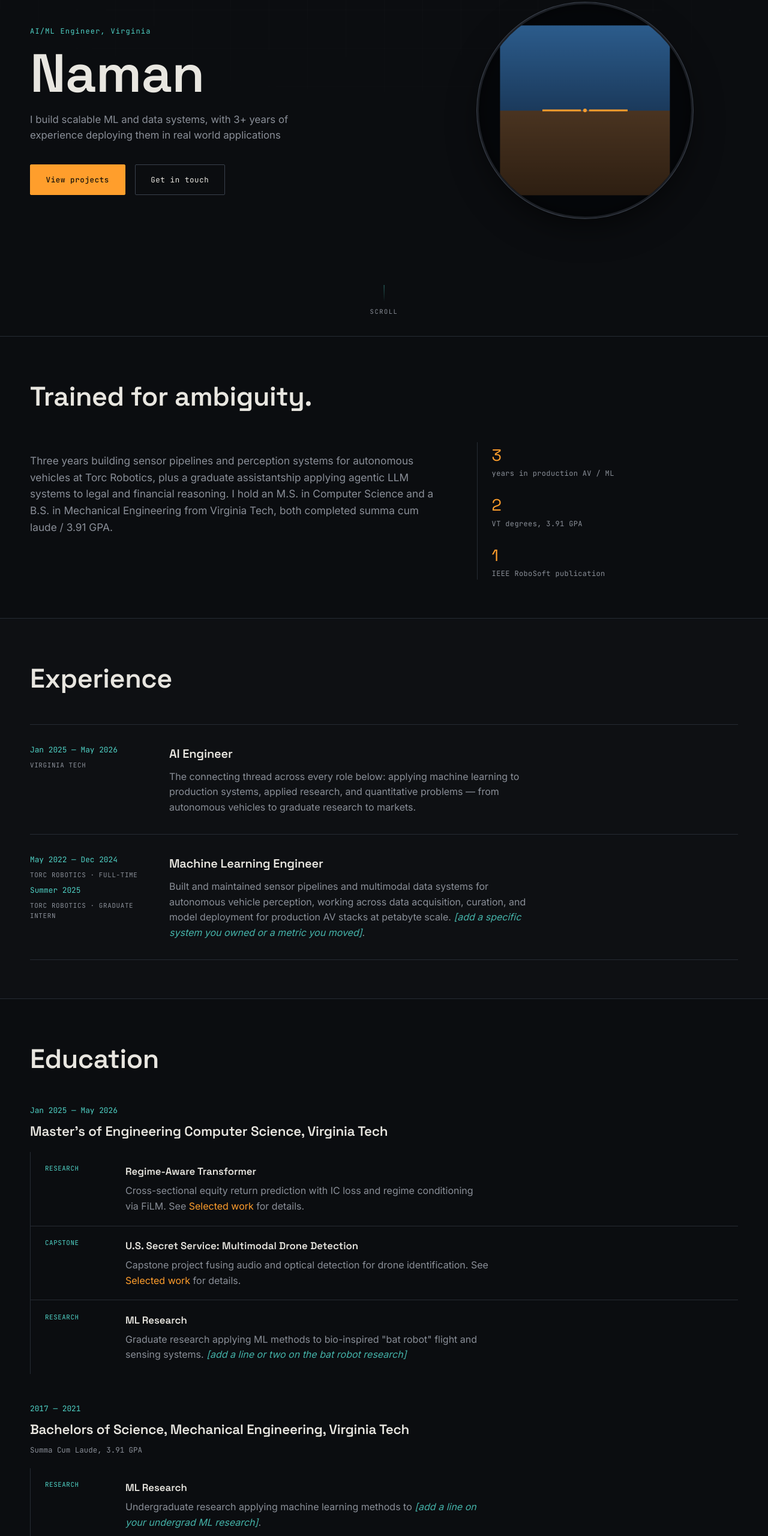
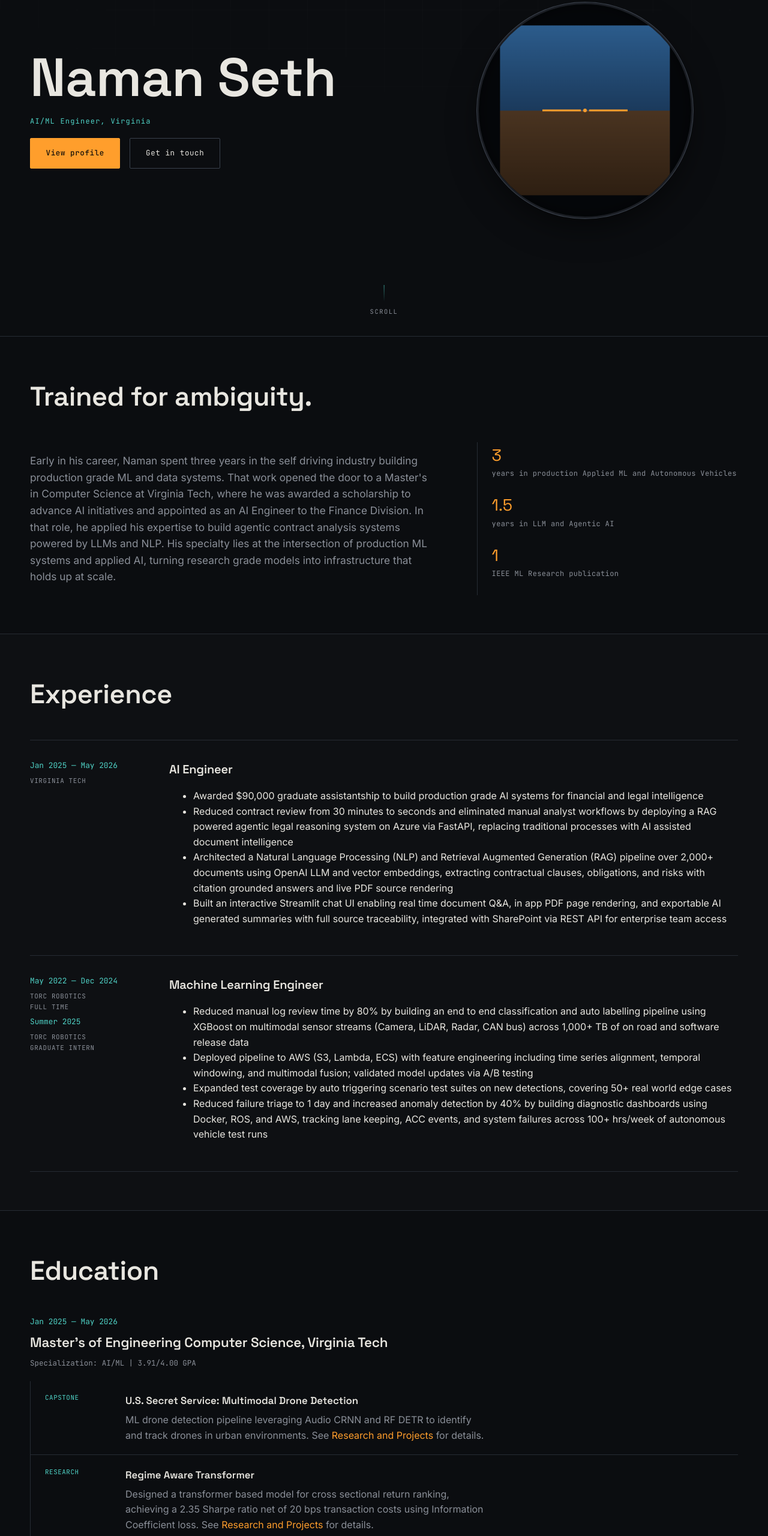
Before and after one commit to nseth7/naman-seth, a plain HTML site: page index.html in a window 1280 px wide. Shown: the part 240-2800 px from the top of the page at 60% size. Drawn offline with Linux system fonts and the light colour scheme.

Commit message:
upload new format changes index.html

```diff
--- a/index.html
+++ b/index.html
@@ -31,11 +31,10 @@
 <header class="hero" id="top">
   <div class="hero-inner">
     <div class="hero-text">
+      <h1>Naman Seth</h1>
       <p class="eyebrow">AI/ML Engineer, Virginia</p>
-      <h1>Naman</h1>
-      <p class="hero-sub">I build scalable ML and data systems, with 3+ years of experience deploying them in real world applications</p>
       <div class="hero-actions">
-        <a href="#projects" class="btn btn-primary">View projects</a>
+        <a href="#about" class="btn btn-primary">View profile</a>
         <a href="#contact" class="btn btn-ghost">Get in touch</a>
       </div>
     </div>
@@ -65,15 +64,16 @@
       <h2>Trained for ambiguity.</h2>
       <div class="about-grid">
         <p class="about-lead">
-          Three years building sensor pipelines and perception systems for autonomous vehicles at Torc Robotics,
-          plus a graduate assistantship applying agentic LLM systems to legal and financial reasoning.
-          I hold an M.S. in Computer Science and a B.S. in Mechanical Engineering from Virginia Tech, both
-          completed summa cum laude / 3.91 GPA.
+          Early in his career, Naman spent three years in the self driving industry building production grade ML and data systems.
+          That work opened the door to a Master's in Computer Science at Virginia Tech, where he was awarded a scholarship to advance AI initiatives and appointed
+          as an AI Engineer to the Finance Division. In that role, he applied his expertise to build agentic contract analysis systems powered by LLMs and NLP.
+
+        His specialty lies at the intersection of production ML systems and applied AI, turning research grade models into infrastructure that holds up at scale.
         </p>
         <ul class="stat-list">
-          <li><span class="stat-num">3</span><span class="stat-label">years in production AV / ML</span></li>
-          <li><span class="stat-num">2</span><span class="stat-label">VT degrees, 3.91 GPA</span></li>
-          <li><span class="stat-num">1</span><span class="stat-label">IEEE RoboSoft publication</span></li>
+          <li><span class="stat-num">3</span><span class="stat-label">years in production Applied ML and Autonomous Vehicles</span></li>
+          <li><span class="stat-num">1.5</span><span class="stat-label">years in LLM and Agentic AI</span></li>
+          <li><span class="stat-num">1</span><span class="stat-label">IEEE ML Research publication</span></li>
         </ul>
       </div>
     </div>
@@ -91,24 +91,37 @@
         </div>
         <div class="log-body">
           <h3>AI Engineer</h3>
-            <p>The connecting thread across every role below: applying machine learning to production
-            systems, applied research, and quantitative problems — from autonomous vehicles to graduate
-            research to markets.</p>
+          <ul class="log-details">
+            <li>Awarded $90,000 graduate assistantship to build production grade AI systems for financial and legal intelligence</li>
+            <li>Reduced contract review from 30 minutes to seconds and eliminated manual analyst workflows by deploying a RAG powered
+              agentic legal reasoning system on Azure via FastAPI, replacing traditional processes with AI assisted document intelligence</li>
+            <li>Architected a Natural Language Processing (NLP) and Retrieval Augmented Generation (RAG) pipeline over 2,000+ documents
+              using OpenAI LLM and vector embeddings, extracting contractual clauses, obligations, and risks with citation grounded
+                answers and live PDF source rendering</li>
+            <li>Built an interactive Streamlit chat UI enabling real time document Q&A, in app PDF page rendering, and exportable AI
+                generated summaries with full source traceability, integrated with SharePoint via REST API for enterprise team access</li>
+          </ul>
         </div>
       </div>
 
         <div class="log-entry">
           <div class="log-meta">
             <span class="log-time">May 2022 — Dec 2024</span>
-            <span class="log-tag">TORC ROBOTICS · FULL-TIME</span>
+            <span class="log-tag">TORC ROBOTICS <br> FULL TIME</span>
             <span class="log-time">Summer 2025</span>
-            <span class="log-tag">TORC ROBOTICS · GRADUATE INTERN</span>
+            <span class="log-tag">TORC ROBOTICS <br> GRADUATE INTERN</span>
           </div>
           <div class="log-body">
             <h3>Machine Learning Engineer</h3>
-            <p>Built and maintained sensor pipelines and multimodal data systems for autonomous vehicle
-            perception, working across data acquisition, curation, and model deployment for production AV
-            stacks at petabyte scale. <span class="fill-me">[add a specific system you owned or a metric you moved]</span>.</p>
+            <ul class="log-details">
+            <li>Reduced manual log review time by 80% by building an end to end classification and auto labelling pipeline using XGBoost on
+              multimodal sensor streams (Camera, LiDAR, Radar, CAN bus) across 1,000+ TB of on road and software release data</li>
+            <li>Deployed pipeline to AWS (S3, Lambda, ECS) with feature engineering including time series alignment, temporal windowing,
+                and multimodal fusion; validated model updates via A/B testing</li>
+            <li>Expanded test coverage by auto triggering scenario test suites on new detections, covering 50+ real world edge cases</li>
+            <li>Reduced failure triage to 1 day and increased anomaly detection by 40% by building diagnostic dashboards using Docker,
+                ROS, and AWS, tracking lane keeping, ACC events, and system failures across 100+ hrs/week of autonomous vehicle test runs</li>
+                </ul>
           </div>
         </div>
   </section>
@@ -123,29 +136,31 @@
             <span class="log-time">Jan 2025 — May 2026</span>
             <h3>Master's of Engineering Computer Science, Virginia Tech</h3>
           </div>
+          <p class="education-sub">Specialization: AI/ML |  3.91/4.00 GPA</p>
           <ul class="education-positions">
-            <li>
-              <span class="position-tag">RESEARCH</span>
-              <div class="position-body">
-                <h4>Regime-Aware Transformer</h4>
-                <p>Cross-sectional equity return prediction with IC loss and regime conditioning via FiLM.
-                See <a href="#projects">Selected work</a> for details.</p>
-              </div>
-            </li>
           <li>
               <span class="position-tag">CAPSTONE</span>
               <div class="position-body">
                 <h4>U.S. Secret Service: Multimodal Drone Detection</h4>
-                <p>Capstone project fusing audio and optical detection for drone identification. See
-                <a href="#projects">Selected work</a> for details.</p>
+                <p>ML drone detection pipeline leveraging Audio CRNN and RF DETR to identify and track drones in urban environments. See <a href="#projects">Research and Projects</a> for details.</p>
+              </div>
+            </li>
+
+
+            </li>
+            <li>
+              <span class="position-tag">RESEARCH</span>
+              <div class="position-body">
+                <h4>Regime Aware Transformer</h4>
+                <p> Designed a transformer based model for cross sectional return ranking, achieving a 2.35 Sharpe ratio net of 20 bps transaction costs using Information Coefficient loss.
+                See <a href="#projects">Research and Projects</a> for details.</p>
               </div>
             </li>
             <li>
               <span class="position-tag">RESEARCH</span>
               <div class="position-body">
                 <h4>ML Research</h4>
-                <p>Graduate research applying ML methods to bio-inspired "bat robot" flight and sensing
-                systems. <span class="fill-me">[add a line or two on the bat robot research]</span></p>
+                <p> Built and evaluated CNN/RNN networks and clustering algorithms (DBSCAN, k-means) for autonomous navigation tasks</p>
               </div>
             </li>
           </ul>
@@ -154,16 +169,15 @@
         <div class="education-block">
           <div class="education-head">
             <span class="log-time">2017 — 2021</span>
-            <h3>Bachelors of Science, Mechanical Engineering, Virginia Tech</h3>
+            <h3>Bachelors, Mechanical Engineering, Virginia Tech</h3>
           </div>
-          <p class="education-sub">Summa Cum Laude, 3.91 GPA</p>
+          <p class="education-sub">Summa Cum Laude | 3.91/4.00 GPA</p>
           <ul class="education-positions">
             <li>
               <span class="position-tag">RESEARCH</span>
               <div class="position-body">
                 <h4>ML Research</h4>
-                <p>Undergraduate research applying machine learning methods to
-                <span class="fill-me">[add a line on your undergrad ML research]</span>.</p>
+                <p> Published ML research. See <a href="#projects">Research and Projects</a> for details.</p></p>
               </div>
             </li>
           </ul>
@@ -180,47 +194,46 @@
 
 
       <h2>Research and Projects</h2>
+      <article class="project-card">
 
-      <div class="publication">
-        <h3>PUBLICATION</h3>
-        <a href="https://arxiv.org/abs/2111.04542">IEEE RoboSoft: Wrapped Haptic Display for Communicating Physical Robot Learning</a>
-      </div>
+        <h3>PUBLICATION: IEEE (Robosoft 2021)</h3>
+        <p>Built a behavior cloning pipeline using DAgger (Bayesian ensemble uncertainty estimation) to quantify a
+          robot's per state learning confidence in real time, translating it into haptic feedback for human teachers</p>
+        <a href="https://arxiv.org/abs/2111.04542" class="project-link" target="_blank" rel="noopener">View paper</a>
 
+      </article>
+      <br>
       <div class="project-grid">
 
 
         <article class="project-card">
           <div class="project-card-head">
-            <span class="project-index">01</span>
-            <span class="project-status">PRODUCTION-QUALITY</span>
           </div>
-          <h3>Regime-Aware Transformer</h3>
-          <p>A production-grade Python package for cross-sectional equity return prediction. Uses IC loss,
+          <h3>Regime Aware Transformer</h3>
+          <p>A production grade ML model for cross sectional equity return prediction. Uses IC loss,
           regime conditioning via FiLM, and feature gating, with full CLI workflows and pytest coverage.
-          Strongest backtest configuration (21-day rebalance) reaches a net Sharpe of roughly 2.35–2.6
+          Strongest backtest configuration (21-day rebalance) reaches a net Sharpe of roughly 2.35
           after 20bps costs.</p>
           <div class="project-tags">
             <span>PyTorch</span><span>Time Series</span><span>Quant Research</span>
           </div>
           <a href="https://github.com/nseth7/regime-aware-transformer" class="project-link" target="_blank" rel="noopener">
-            View repository →
+            View repository
           </a>
         </article>
 
         <article class="project-card">
           <div class="project-card-head">
-            <span class="project-index">02</span>
-            <span class="project-status">RESEARCH → DEPLOYMENT</span>
           </div>
-          <h3>Multi-Modal Drone Detection</h3>
-          <p>Research-to-deployment system fusing an audio CRNN (0.998 ROC-AUC, 0.952 F1) with an RF-DETR
+          <h3>Multimodal Drone Detection</h3>
+          <p>Research to deployment system fusing an audio CRNN (0.998 ROC-AUC, 0.952 F1) with an RF DETR
           optical detector. Optimized for edge inference via TFLite / ONNX / TensorRT, served through a
           FastAPI layer.</p>
           <div class="project-tags">
             <span>Sensor Fusion</span><span>Edge Deployment</span><span>FastAPI</span>
           </div>
           <a href="https://github.com/nseth7/multi-modal-drone-detection" class="project-link" target="_blank" rel="noopener">
-            View repository →
+            View repository
           </a>
         </article>
 
@@ -237,8 +250,8 @@
     <div class="passion-row">
       <div class="passion-copy">
         <p class="passions-lead">
-          FAA Private Pilot: I’m drawn to aviation because it rewards preparation,
-          precision, and composure when conditions change faster than you’d like.
+          FAA Private Pilot: I am drawn to aviation because it rewards preparation,
+          precision, and composure when conditions change faster than you would like.
         </p>
       </div>
 
@@ -251,9 +264,8 @@
 
   <section class="section" id="contact">
     <div class="section-inner contact-inner">
-      <p class="eyebrow">CONTACT</p>
       <h2>Let's talk.</h2>
-      <p class="contact-lead">Open to ML engineering, applied research, and perception roles. Reach out directly.</p>
+      <p class="contact-lead">Open to AI/ML and Applied Research roles</p>
       <div class="contact-links">
         <a href="mailto:namanseth7@gmail.com">EMAIL</a>
         <a href="https://github.com/nseth7" target="_blank" rel="noopener">GITHUB</a>
@@ -265,7 +277,7 @@
 </main>
 
 <footer class="footer">
-  <p>© <span id="year"></span> Naman. Built and deployed on GitHub Pages.</p>
+  <p>© <span id="year"></span> Naman Seth. Built and deployed on GitHub Pages.</p>
 </footer>
 
 <script src="script.js"></script>
```
Lines whose indentation alone changed are shown as unchanged.
